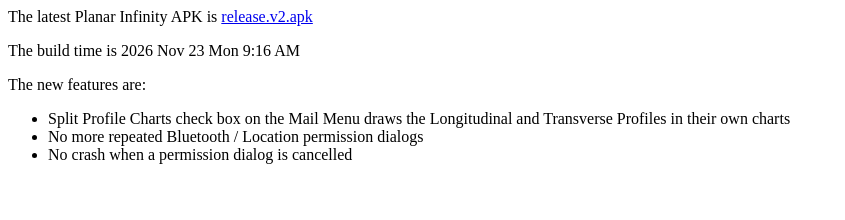
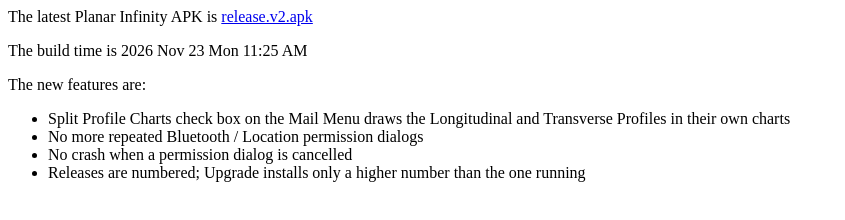
Before and after one commit to madmattman/Planar-Infinity-releases, a plain HTML site: page index.html in a window 1280 px wide. Shown: the whole page, without its empty margins (0-845 px from the left). Drawn offline with Linux system fonts and the light colour scheme.

Commit message:
release.v2.apk: Planar Infinity version 2
Signed release build of version 2, from madmattman/Planar-Infinity
branch claude/numbered-releases (b75f342). This is the first build whose
Upgrade menu item reads this repo and the numbered release.v<N>.apk
names.

Replaces realease.v2.apk, which was misspelled (index.html links
release.v2.apk) and held only 2 bytes after the rename.

SHA-256 359fe86142814ef76c54f434c0adebfffffc0c5e26b82da7ce852c025c00cccd

Co-Authored-By: Claude Opus 5.5 <noreply@anthropic.com>
Claude-Session: https://claude.ai/code/session_014ofJmt6yMG3KRqGe1c9eNh

```diff
--- a/index.html
+++ b/index.html
@@ -1,11 +1,12 @@
 <html><body><p>The latest Planar Infinity APK is
 <a href="https://raw.githubusercontent.com/madmattman/planar-infinity-releases/main/release.v2.apk"
      >release.v2.apk</a></p>
-<p>The build time is 2026 Nov 23 Mon 9:16 AM</p>
+<p>The build time is 2026 Nov 23 Mon 11:25 AM</p>
 <p>The new features are:</p>
 <ul>
 <li>Split Profile Charts check box on the Mail Menu draws the Longitudinal and Transverse Profiles in their own charts</li>
 <li>No more repeated Bluetooth / Location permission dialogs</li>
 <li>No crash when a permission dialog is cancelled</li>
+<li>Releases are numbered; Upgrade installs only a higher number than the one running</li>
 </ul>
 </body></html>
```
Also changed, not shown: 2 other files.
